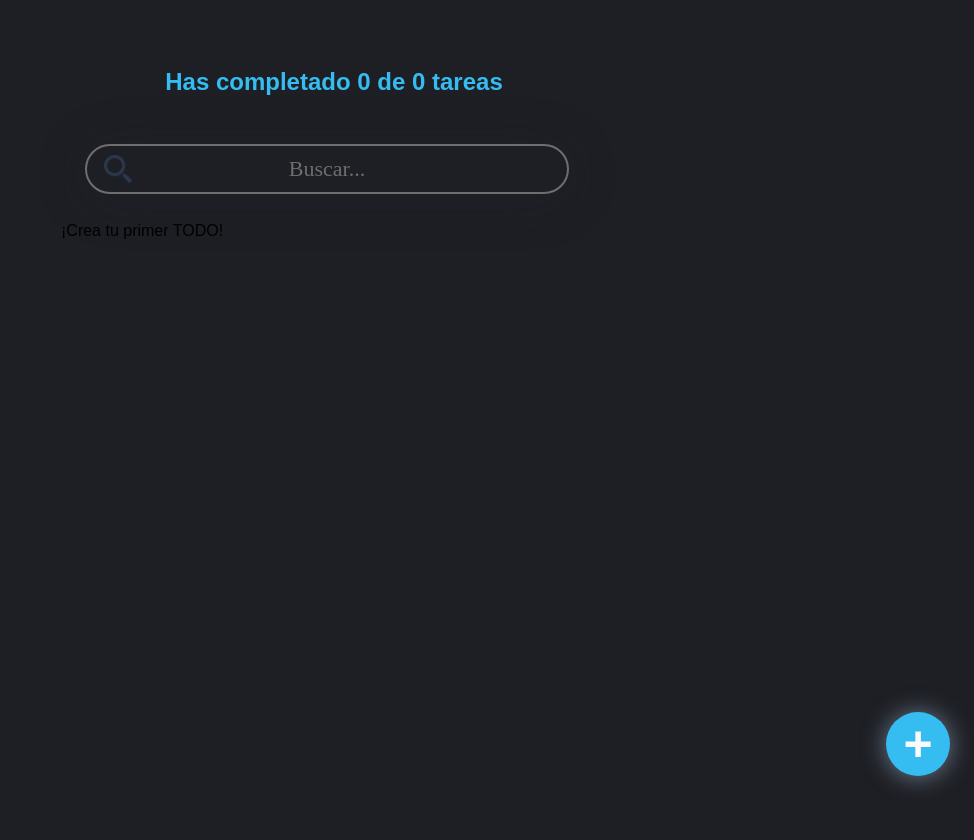
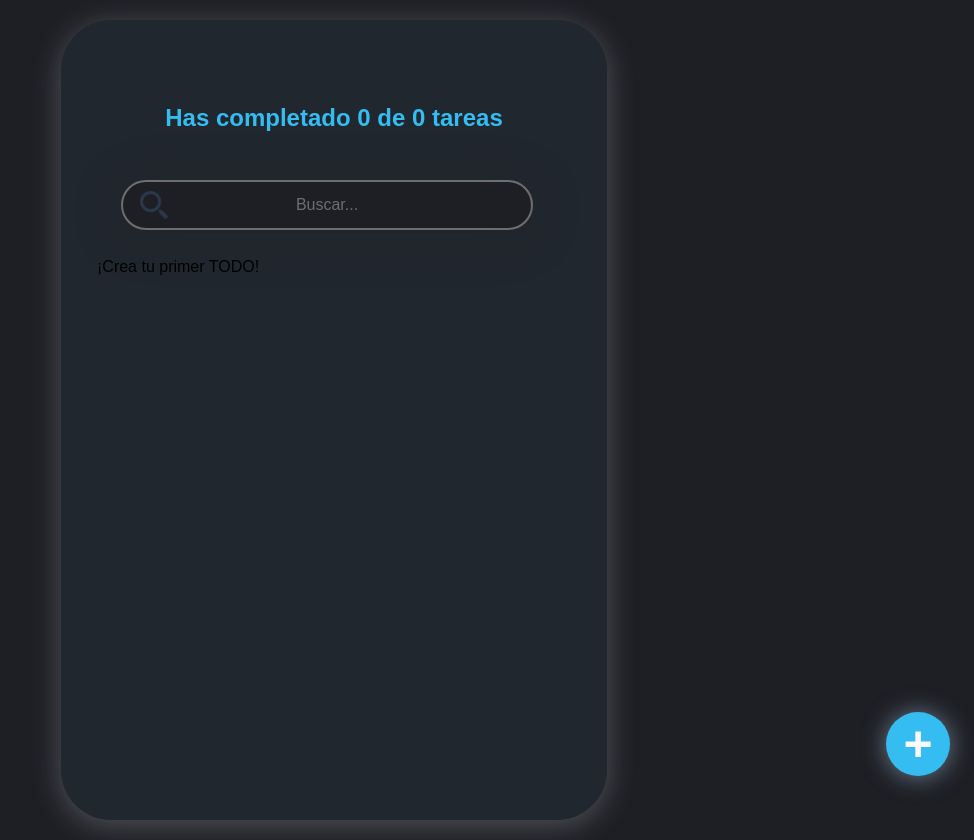
Before and after one commit to rodrigogloz/ToDo-Machine, a React (Create React App) app: page / in a window 1280 px wide. Shown: the whole page, without its empty margins (306-1280 px from the left). Built offline with nearby package versions, Linux system fonts and the light colour scheme.

Commit message:
modificación de estilos en el CSS del proyecto

```diff
--- a/src/TodoForm/TodoForm.css
+++ b/src/TodoForm/TodoForm.css
@@ -46,6 +46,7 @@
   margin: 0;
   box-sizing: border-box;
   font-size: 16px;
+  font-family: "Montserrat", Arial, Helvetica, sans-serif;
   border: 2px solid var(--unchecked-color);
   /* min-width: 240px; */
   height: 140px;
--- a/src/TodoSearch/TodoSearch.css
+++ b/src/TodoSearch/TodoSearch.css
@@ -19,9 +19,9 @@
   margin: 0 24px;
   height: 50px;
   width: calc(100% - 62px);
-  font-size: 22px;
+  font-size: 16px;
   text-align: center;
-  font-family: "Montserrat";
+  font-family: "Montserrat", Arial, Helvetica, sans-serif;
   font-weight: 400;
   color: var(--light-color);
   box-shadow: 0px 5px 50px rgba(32, 35, 41, 0.25);
@@ -29,7 +29,7 @@
 
 .TodoSearch::placeholder {
   color: var(--unchecked-color);
-  font-family: "Montserrat";
+  font-family: "Montserrat", Arial, Helvetica, sans-serif;
   font-weight: 400;
 }
 
--- a/src/index.css
+++ b/src/index.css
@@ -28,4 +28,8 @@ body {
   box-sizing: border-box;
   position: relative;
   min-height: 100vh;
+  background-color: var(--text-color);
+  padding: 36px;
+  border-radius: 50px;
+  box-shadow: 0px 5px 30px rgba(202, 206, 207, 0.3);
 }
```
